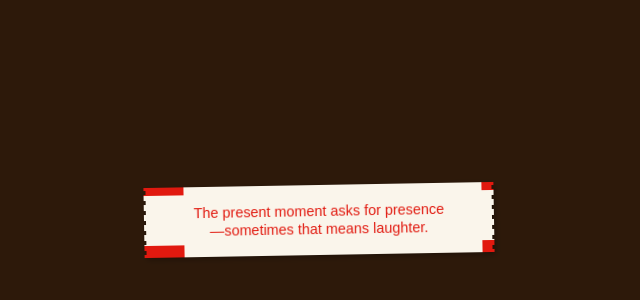
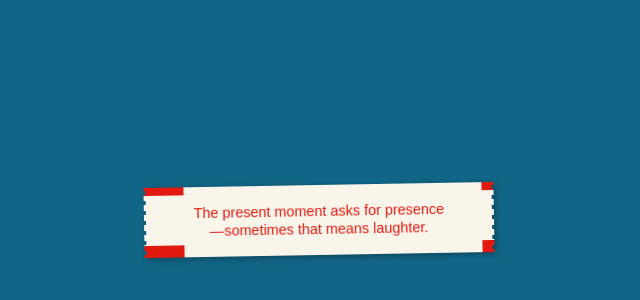
Before and after one commit to 02michael/Perforated-Edges, a plain HTML site: page index.html in a window 1280 px wide. Shown: the part 188-488 px from the top of the page, without its empty margins (329-969 px from the left). Drawn offline with Linux system fonts and the light colour scheme.

```diff
--- a/style.css
+++ b/style.css
@@ -5,7 +5,7 @@
 html, body {
   width: 100%;
   height: 100%;
-  background-color: rgb(45,25,10);
+  background-color: rgb(17, 101, 134);
 }
 .page {
   display: flex;
```
